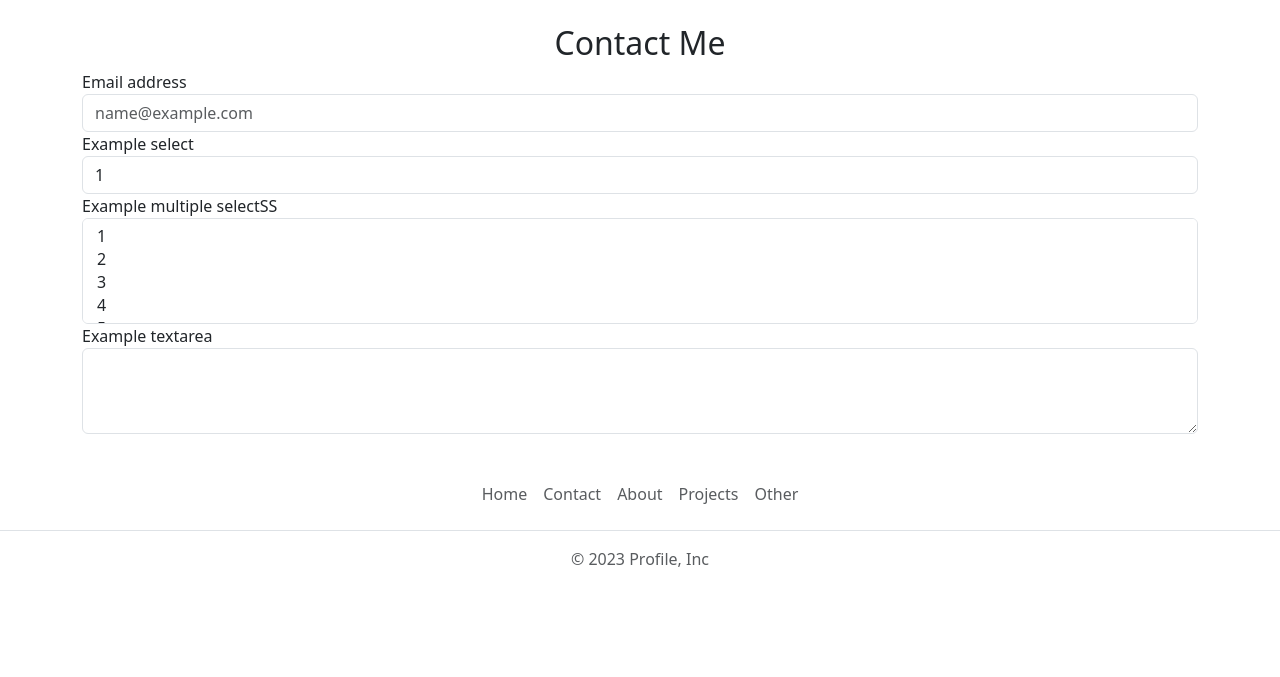
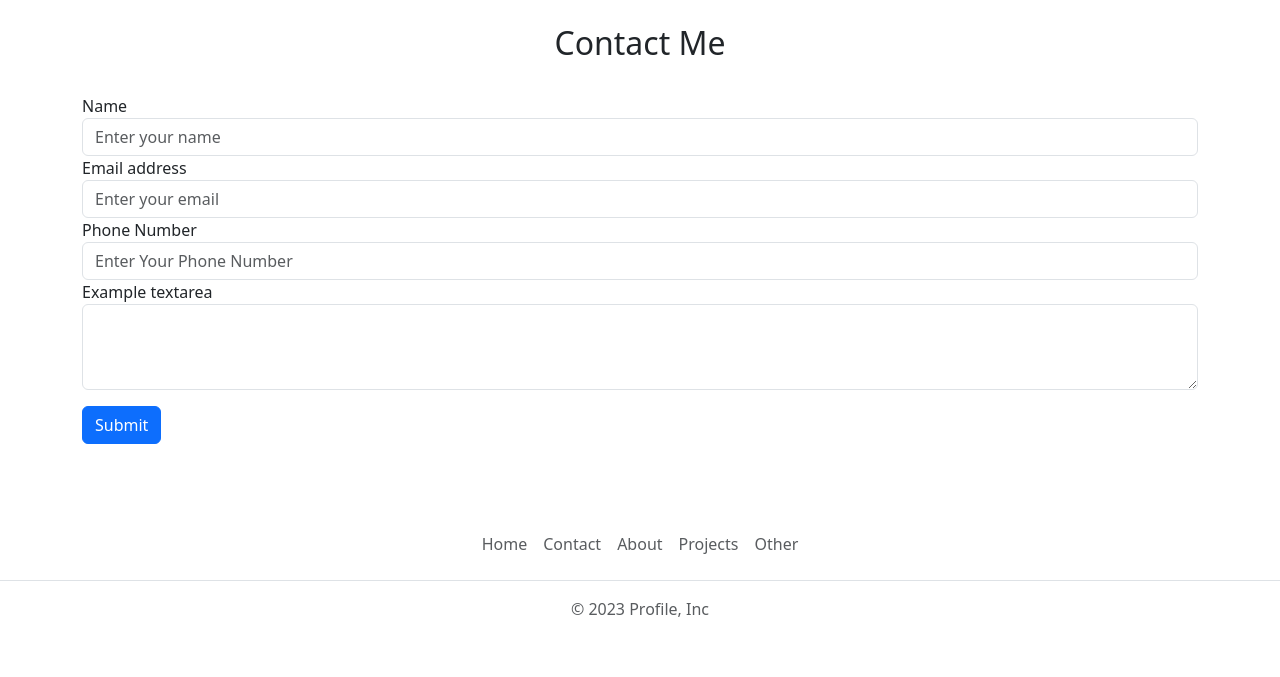
Before and after one commit to anishthakur3dec/django_practice, a Django app: page /contact in a window 1280 px wide; the page is wider, and only the part inside the window is pictured. Shown: the part 356-1033 px from the top of that part. Before the commit the page ends 923 px from the top of that part, so only its background shows below. Run offline with Django 5.2, Linux system fonts and the light colour scheme.

Commit message:
Changes to be committed: 	modified:   Myapp/templates/contact.html

```diff
--- a/Myapp/templates/contact.html
+++ b/Myapp/templates/contact.html
@@ -6,38 +6,31 @@
 
     <h2 class="text-center">Contact Me</h2>
 </div>
-<div class="container">
+<div class="container py-4">
     <form>
         <div class="form-group">
-            <label for="exampleFormControlInput1">Email address</label>
-            <input type="email" class="form-control" id="exampleFormControlInput1" placeholder="name@example.com">
+            <label for="name">Name</label>
+            <input type="name" class="form-control" id="name" name="name" placeholder="Enter your name">
         </div>
+
         <div class="form-group">
-            <label for="exampleFormControlSelect1">Example select</label>
-            <select class="form-control" id="exampleFormControlSelect1">
-                <option>1</option>
-                <option>2</option>
-                <option>3</option>
-                <option>4</option>
-                <option>5</option>
-            </select>
+            <label for="email">Email address</label>
+            <input type="email" class="form-control" id="email" name="email" placeholder="Enter your email">
         </div>
+
         <div class="form-group">
-            <label for="exampleFormControlSelect2">Example multiple select</label>SS
-            <select multiple class="form-control" id="exampleFormControlSelect2">
-                <option>1</option>
-                <option>2</option>
-                <option>3</option>
-                <option>4</option>
-                <option>5</option>
-            </select>
+            <label for="PhoneNo">Phone Number</label>
+            <input type="phone" class="form-control" id="phone" name="phone"  placeholder="Enter Your Phone Number">
         </div>
+
+
         <div class="form-group">
             <label for="exampleFormControlTextarea1">Example textarea</label>
             <textarea class="form-control" id="exampleFormControlTextarea1" rows="3"></textarea>
+            <button  class="btn btn-primary my-3" type="submit">Submit</button>
         </div>
     </form>
-
 </div>
 
+
 {% endblock body %}
```
